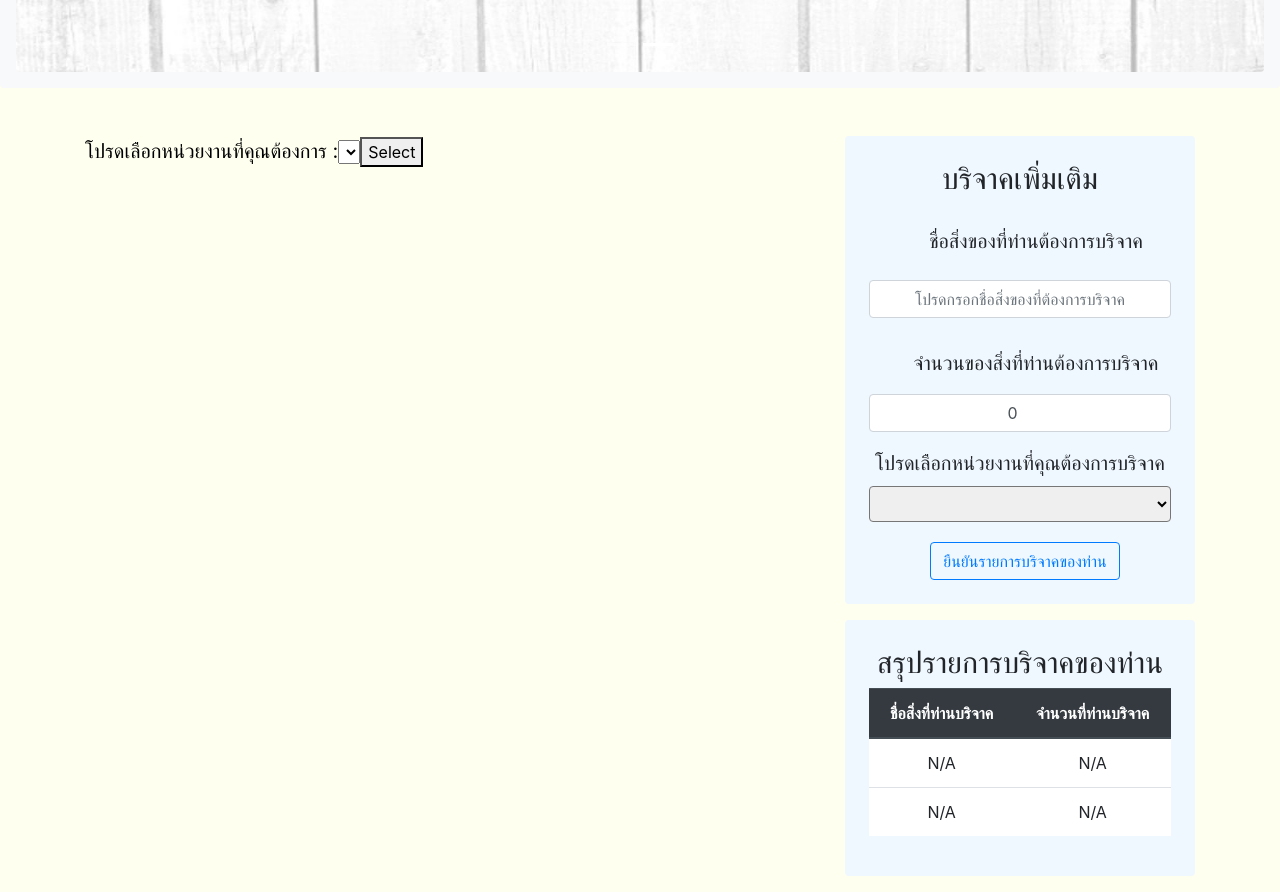
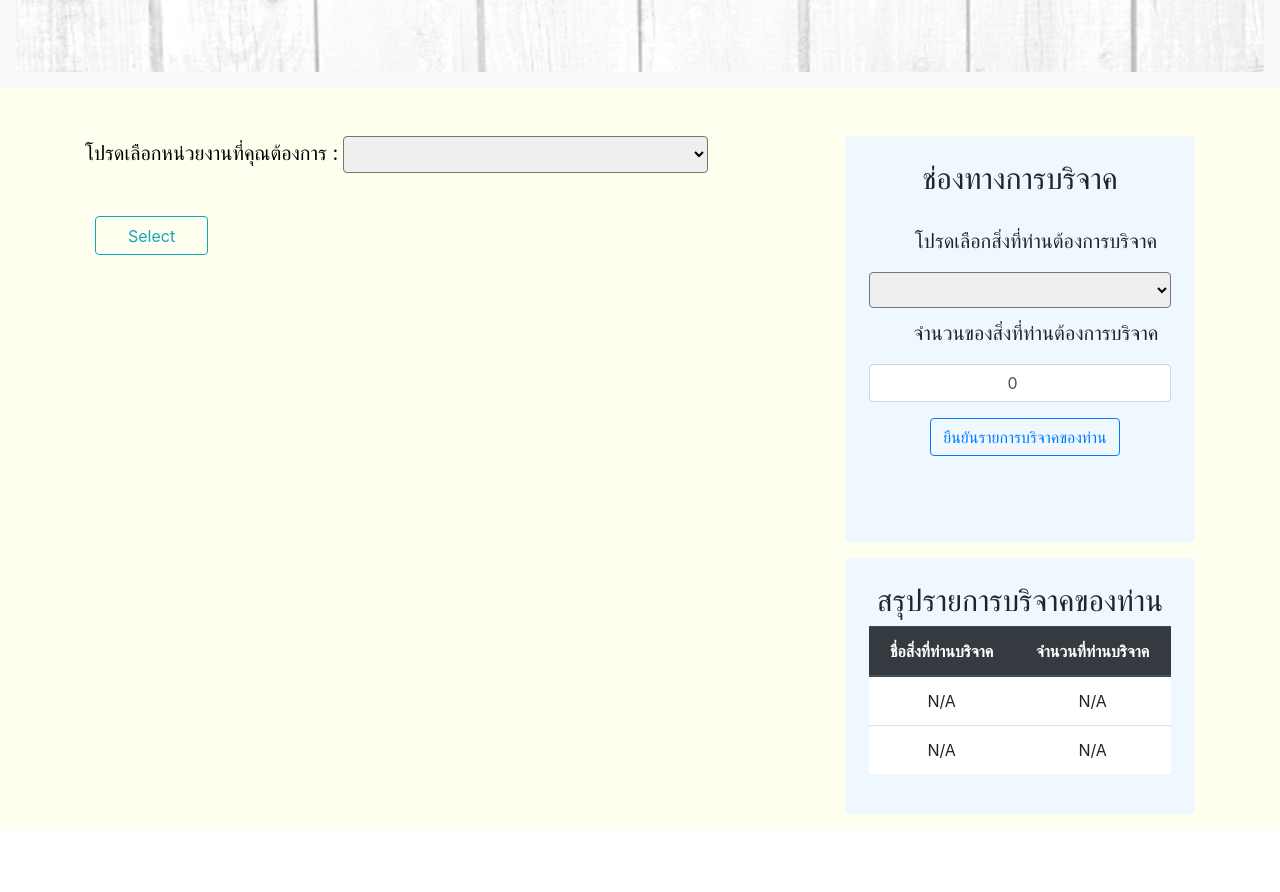
Before and after one commit to KitsadaGear/ProjectMid_Webtech, a Vue app: page /donate-view in a window 1280 px wide. Shown: the part 600-1492 px from the top of the page. After the commit the page ends 1430 px from the top, so only its background shows below. Built offline with nearby package versions, Linux system fonts and the light colour scheme; what vue-moment, vuefire would draw is missing.

Commit message:
บริจาคได้แล้ว

```diff
--- a/src/views/Donate.vue
+++ b/src/views/Donate.vue
@@ -1,7 +1,7 @@
 <template>
   <div>
     <menu-bar></menu-bar>
-    <div class="Homepage">
+    <div class="Donatepage">
       <!-- Carousel class -->
       <div class="shadow-none p-3 mb-5 bg-light rounded">
         <div id="carouselExampleIndicators" class="carousel slide" data-ride="carousel">
@@ -47,15 +47,23 @@
       </div>
 
       <!-- /Carousel class -->
+
       <div role="main" class="container">
         <div class="row">
           <div class="col-md-8 blog-main">
-            <label class="pb-4 mb-4" style="font-size:20px">โปรดเลือกหน่วยงานที่คุณต้องการ :</label>
-            <select name="department_list" id="department_list" v-model="depart.depart_name">
-              <option value disabled selected hidden></option>
-              <option v-for="department in departments" :key="department.id">{{ department.name }}</option>
-            </select>
-            <button @click="getData()">Select</button>
+            <div class="select_row">
+              <label class="pb-4 mb-4" style="font-size:20px">โปรดเลือกหน่วยงานที่คุณต้องการ :</label>
+              <select
+                name="department_list"
+                id="department_list"
+                v-model="depart.depart_name"
+                style="text-align:center"
+              >
+                <option value disabled selected hidden></option>
+                <option v-for="department in departments" :key="department.id">{{ department.name }}</option>
+              </select>
+              <button class="btn btn-outline-info" @click="getData()">Select</button>
+            </div>
 
             <h1 class="depart_header" style="text-align:center">{{ dept_name }}</h1>
 
@@ -67,37 +75,62 @@
                     style="text-align:center; font-size:20px"
                   >ชื่อสิ่งที่ท่านต้องการบริจาค</th>
                   <th scope="col" style="text-align:center; font-size:20px">จำนวนที่ต้องการการบริจาค</th>
-                  <th
-                    scope="col"
-                    style="text-align:center; font-size:20px"
-                  >จำนวนที่ท่านต้องการบริจาค</th>
                 </tr>
               </thead>
               <tbody>
                 <tr v-for="requirement in requirements" :key="requirement.id">
-                  <td
-                    style="text-align:center; font-size:25px"
-                    v-if="requirement.status != 'Complete'"
-                  >{{ requirement.name}}</td>
-                  <td
-                    style="text-align:center; font-size:25px"
-                    v-if="requirement.status != 'Complete'"
-                  >{{ requirement.amount}}</td>
-                  <td
-                    style="text-align:center"
-                    class="table-row"
-                    v-if="requirement.status != 'Complete'"
-                  >
-                    <input type="text" style="text-align:center;" />
-                    <button type="button" class="btn btn-outline-primary">ยืนยัน</button>
-                  </td>
+                  <td style="text-align:center; font-size:25px">{{ requirement.name}}</td>
+                  <td style="text-align:center; font-size:25px">{{ requirement.amount}}</td>
                 </tr>
               </tbody>
             </table>
           </div>
 
           <aside class="col-md-4 blog-sidebar">
+            <!-- บริจาค-->
             <form @submit.prevent="submitCustomDonate()">
+              <div class="p-4 mb-3 bg-light rounded">
+                <h4 style="text-align:center;font-size: 30px;">ช่องทางการบริจาค</h4>
+                <p class="paragraph_info">โปรดเลือกสิ่งที่ท่านต้องการบริจาค</p>
+
+                <div class="custom" style="text-align:center">
+                  <select v-model="depart.new_require.name">
+                    <option value disabled selected hidden></option>
+                    <option
+                      v-for="requirement in requirements"
+                      :key="requirement.id"
+                    >{{ requirement.name }}</option>
+                  </select>
+                </div>
+
+                <p class="paragraph_info" style="margin-top:-10px">จำนวนของสิ่งที่ท่านต้องการบริจาค</p>
+                <div class="input-group mb-3">
+                  <input
+                    type="number"
+                    class="form-control"
+                    aria-describedby="button-addon2"
+                    style="text-align:center;"
+                    placeholder="โปรดกรอกจำนวนของสิ่งของที่ต้องการบริจาค"
+                    v-model="depart.new_require.amount"
+                  />
+                </div>
+                <div style="text-align:center;">
+                  <button
+                    type="submit"
+                    class="btn btn-outline-primary"
+                    @click="updateDonate()"
+                  >ยืนยันรายการบริจาคของท่าน</button>
+                </div>
+                <div
+                  v-if="!depart.new_require.amount"
+                  :class="`alert ${alert.type}`"
+                  style="margin-top:20px"
+                >{{ alert.message }}</div>
+              </div>
+            </form>
+
+            <!--Custom -->
+            <form @submit.prevent="submitCustomDonate()" v-if="dept_name">
               <div class="p-4 mb-3 bg-light rounded">
                 <h4 style="text-align:center;font-size: 30px;">บริจาคเพิ่มเติม</h4>
                 <p class="paragraph_info">ชื่อสิ่งของที่ท่านต้องการบริจาค</p>
@@ -124,25 +157,11 @@
                     v-model="customDonate.amount"
                   />
                 </div>
-                <label style="font-size:20px">โปรดเลือกหน่วยงานที่คุณต้องการบริจาค</label>
-                <div class="custom" style="text-align:center">
-                  <select
-                    name="departmented_list"
-                    id="departmented_list"
-                    v-model="customDonate.depart_name"
-                  >
-                    <option value disabled selected hidden></option>
-                    <option
-                      v-for="departmented in departments"
-                      :key="departmented.id"
-                    >{{ departmented.name }}</option>
-                  </select>
-                </div>
                 <div style="text-align:center;">
                   <button type="submit" class="btn btn-outline-primary">ยืนยันรายการบริจาคของท่าน</button>
                 </div>
                 <div
-                  v-if="alert.message"
+                  v-if="!this.customDonate.name || !this.customDonate.amount"
                   :class="`alert ${alert.type}`"
                   style="margin-top:20px"
                 >{{ alert.message }}</div>
@@ -185,14 +204,20 @@ export default {
   data() {
     return {
       departments: [],
+      departmented: [],
       requirements: [],
+
       dept_name: "",
       depart: {
         depart_name: "",
+        name: "",
+        amount: 0,
+        enough: "",
         new_require: {
           name: "",
           amount: 0,
-          status: "",
+          enough: "",
+          depart_name: "",
         },
       },
       slide: 0,
@@ -200,14 +225,15 @@ export default {
       customDonate: {
         name: "",
         amount: 0,
-        depart_name: "",
-        status: "",
+
+        enough: "",
       },
     };
   },
   firestore() {
     return {
       departments: departmentsCollection,
+      departmented: departmentsCollection,
     };
   },
   computed: {
@@ -221,22 +247,20 @@ export default {
   },
   methods: {
     ...mapActions("alert", ["error"]),
+
     submitCustomDonate() {
-      if (
-        !this.customDonate.name ||
-        !this.customDonate.amount ||
-        !this.customDonate.depart_name
-      ) {
+      if (!this.customDonate.name || !this.customDonate.amount) {
         this.error("โปรดกรอกข้อมูลให้ครบถ้วน");
       } else {
         departmentsCollection
-          .doc(this.customDonate.depart_name)
+          .doc(this.depart.depart_name)
           .collection("Requirement")
-          .add({
+          .doc(this.customDonate.name)
+          .set({
             name: this.customDonate.name,
             amount: parseInt(this.customDonate.amount),
             donateDate: new Date(),
-            status: "Complete",
+            enough: false,
           });
       }
     },
@@ -258,10 +282,47 @@ export default {
             let dataArray = [];
             querySnapshot.forEach((doc) => {
               let requirements = doc.data();
-              requirements.id = doc.id;
-              dataArray.push(requirements);
+
+              if (requirements.enough == false) {
+                dataArray.push(requirements);
+              }
             });
             this.requirements = dataArray;
+          });
+      }
+    },
+    updateDonate() {
+      if (this.depart.depart_name != "") {
+        departmentsCollection
+          .doc(this.depart.depart_name)
+          .collection("Requirement")
+          .doc(this.depart.new_require.name)
+          .get()
+          .then((snapshot) => {
+            const document = snapshot.data();
+            var amountLeft =
+              parseInt(document.amount) -
+              parseInt(this.depart.new_require.amount);
+            if (document.amount >= this.depart.new_require.amount) {
+              if (amountLeft <= 0) {
+                departmentsCollection
+                  .doc(this.depart.depart_name)
+                  .collection("Requirement")
+                  .doc(this.depart.new_require.name)
+                  .update({
+                    amount: amountLeft,
+                    enough: true,
+                  });
+              } else {
+                departmentsCollection
+                  .doc(this.depart.depart_name)
+                  .collection("Requirement")
+                  .doc(this.depart.new_require.name)
+                  .update({
+                    amount: amountLeft,
+                  });
+              }
+            }
           });
       }
     },
@@ -273,11 +334,14 @@ export default {
 </script>
 
 <style>
+html {
+  min-height: 100%;
+}
 aside .bg-light {
   background-color: #f0f8ff !important;
 }
 
-.Homepage {
+.Donatepage {
   background-color: #fffff0;
   margin: 0;
 }
@@ -295,6 +359,19 @@ aside .bg-light {
 
 .blog-form {
   margin-bottom: 20px;
+}
+
+.select_row select {
+  width: 50%;
+  padding: 0.4rem 0.2rem;
+  border-radius: 4px;
+  margin-left: 5px;
+}
+
+.select_row button {
+  margin-bottom: 5px;
+  margin-left: 10px;
+  padding: 0.4rem 2rem;
 }
 
 .blog-sidebar {
```
